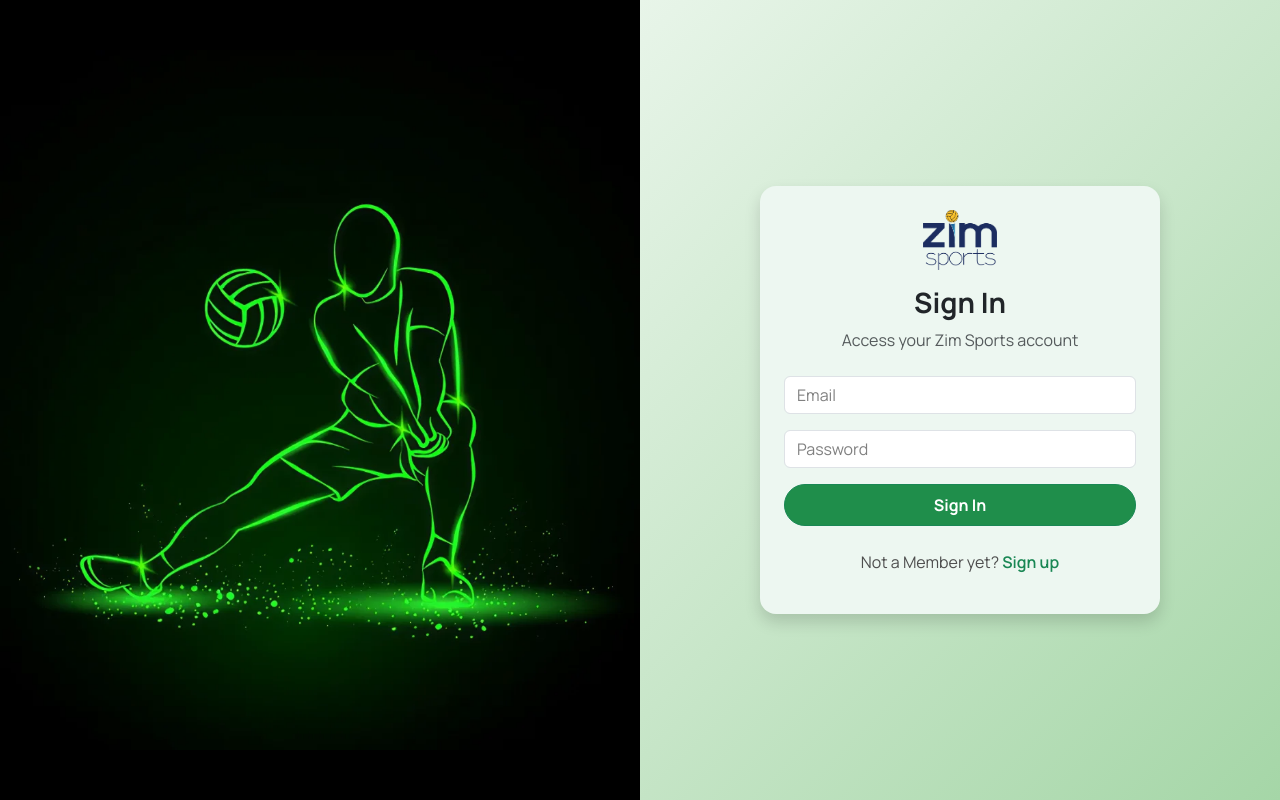
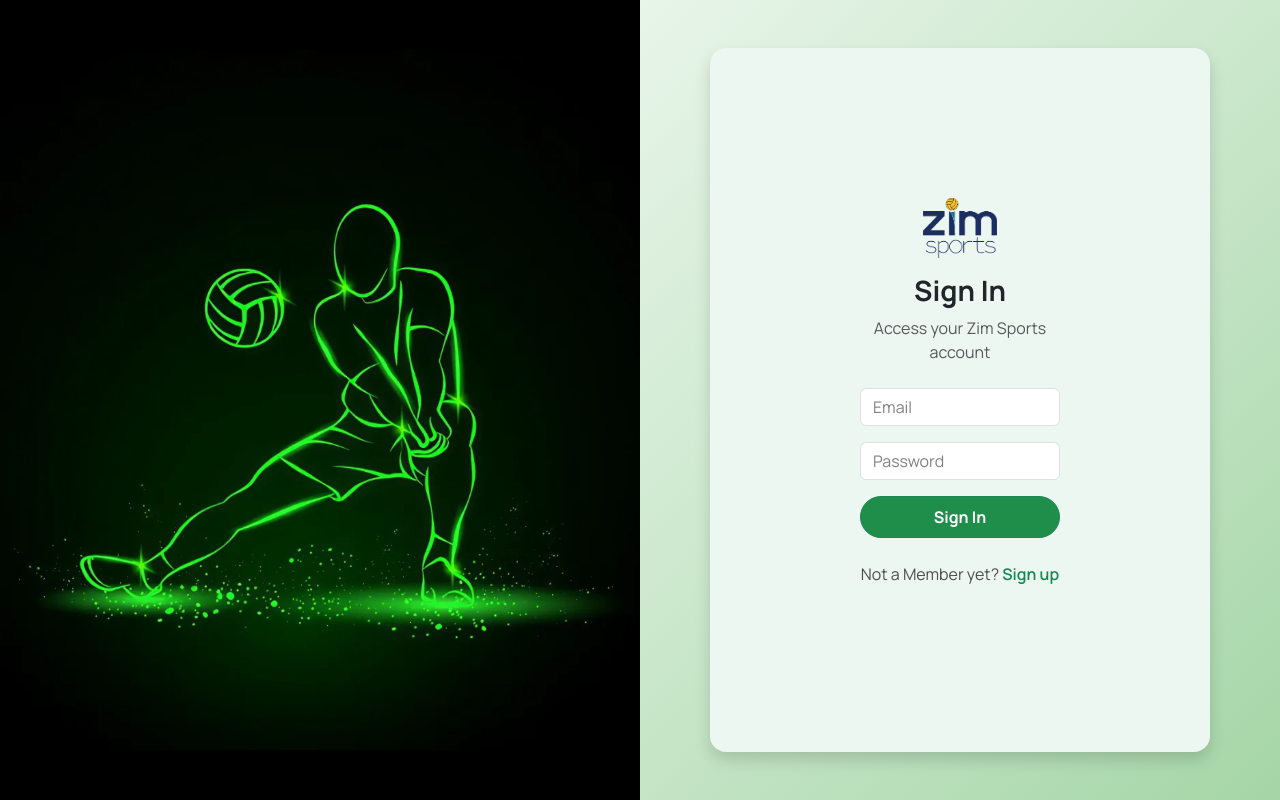
Before and after one commit to Zeeshanprojects/ZimSportsWebsite, a React (Vite) app in the folder zimsports/: page /login in a window 1280 px wide. Built offline with nearby package versions, Linux system fonts and the light colour scheme; the HTML template or start-up script is replaced by a standard one.

Commit message:
codeupdated

```diff
--- a/zimsports/src/Pages/Login.jsx
+++ b/zimsports/src/Pages/Login.jsx
@@ -15,8 +15,8 @@ export default function Login() {
         {/* Right Side Form */}
         <div className="col-lg-6 col-md-12 col-sm-12 login-right d-flex align-items-center justify-content-center ">
           <div
-            className="login-box shadow p-4 rounded-4 bg-white w-100"
-            style={{ maxWidth: "400px" }}
+            className="login-box shadow p-4 rounded-4 bg-white w-100 p-5"
+            style={{ maxWidth: "500px" }}
           >
             <div className="loginpage-logo-container">
               <Link to="/">
--- a/zimsports/src/assets/CSS/Login.css
+++ b/zimsports/src/assets/CSS/Login.css
@@ -24,10 +24,10 @@ a{
 /* Box */
 .login-box {
   width: 100%;
-  max-width: 400px;
+  max-width: 00px;
 
   border-radius: 20px;
-  padding: 20px;
+  padding: 150px !important;
   background: #edf7f1 !important;
 }
 
```
